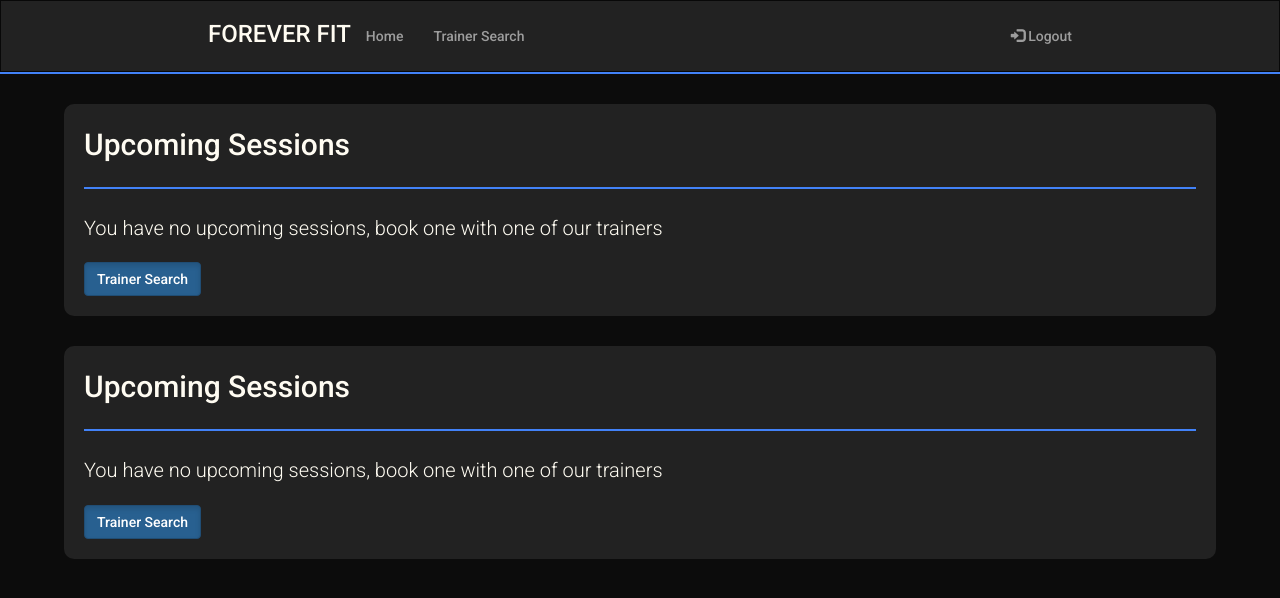
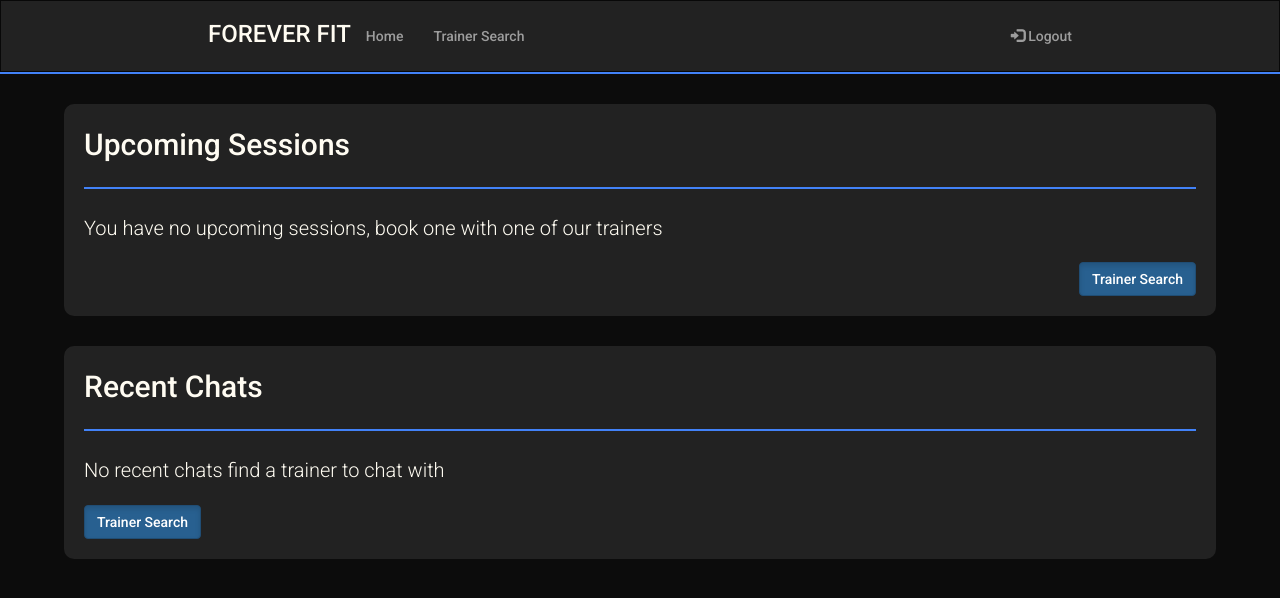
Before and after one commit to a9800/forever-fit, a Flask app: page /Home in a window 1280 px wide. Shown: the top 598 px of the page. Run offline with Flask 2, Linux system fonts and the light colour scheme; a user stored in the database is signed in; data comes from the database, SQL or seed files in the repository; both versions use the stored data as it was after the commit; some libraries are stand-ins or nearby versions.

Commit message:
UI updates

```diff
--- a/routes.py
+++ b/routes.py
@@ -99,7 +99,8 @@ def Login():
 @app.route('/Home')
 #@login_required
 def Home():
-    return render_template('home.html')
+    recent_rooms = get_rooms_by_trainee_id(current_user.username,2)
+    return render_template('home.html',recent_rooms=recent_rooms)
 
 @app.route('/TrainerSearch')
 #@login_required
@@ -142,8 +143,9 @@ def message(data):
     print(data['room_id'])
     message = ChatHistory(message=data['msg'],
                           room=data['room_id'],
-                          fname = get_user(current_user.username).fname,
-                          lname = get_user(current_user.username).lname,
+                          uname = current_user.username,
+                          fname = current_user.fname,
+                          lname = current_user.lname,
                           date_sent=strftime('%b-%d %I:%M%p',localtime()))
     db.session.add(message)
     db.session.commit()
--- a/sql_db.py
+++ b/sql_db.py
@@ -31,6 +31,7 @@ class ChatHistory(UserMixin,db.Model):
     message = db.Column(db.String(500))
     room = db.Column(db.String(500))
     date_sent = db.Column(db.String(50))
+    uname = db.Column(db.String(80),db.ForeignKey('user.username'))
     fname = db.Column(db.String(80),db.ForeignKey('user.fname'))
     lname = db.Column(db.String(80),db.ForeignKey('user.lname'))
 
@@ -66,6 +67,9 @@ def get_room(trainee_uname,trainer_uname):
 def get_rooms_by_trainee_id(uname):
     return UserRooms.query.filter_by(trainee_username = uname).all()
 
+def get_rooms_by_trainee_id(uname,limit):
+    return UserRooms.query.filter_by(trainee_username = uname).limit(limit).all()
+
 def get_chats():
     return ChatHistory.query.all()
 
--- a/static/main.css
+++ b/static/main.css
@@ -4,7 +4,8 @@
   --red: #e54b4b;
   --lightred: #f0c1c1;
   --blue: #4282f8;
-  --grey: #222222
+  --grey: #222222;
+  --lightgrey: #3d3d3d;
 }
 @media (max-width : 871px) {
   .sidebar {
@@ -173,6 +174,9 @@
   display: flex;
   flex-direction: row;
   justify-content: space-evenly;
+}
+.widget{
+  width: 45%;
 }
 }
 body{
@@ -622,4 +626,22 @@ button:hover {
   .chat-btn{
     display: none;
   }
+  .flex-row{
+    display: flex;
+    flex-direction: row;
+    justify-content: space-evenly;
+  }
+
 }
+
+.home-trainer{
+    background-color: var(--lightgrey);
+    border-radius: 5px;
+    padding: 10px 10px 10px 10px;
+    box-shadow: 2px 2px 2px 2px var(--black);
+}
+
+.btn-right{
+  position: relative;
+  float: right;
+}
--- a/templates/home.html
+++ b/templates/home.html
@@ -48,14 +48,30 @@
                     <hr>
                     <div class="small">You have no upcoming sessions, book one with one of our trainers</div>
                     <br>
-                    <a href="/TrainerSearch" class="btn btn-primary active" role="button">Trainer Search</a>
+                    <a href="/TrainerSearch" class="btn btn-primary active btn-right" role="button">Trainer Search</a>
                 </div>
                 <div class="widget">
-                    <div class="big">Upcoming Sessions</div>
+                    <div class="big">Recent Chats</div>
                     <hr>
-                    <div class="small">You have no upcoming sessions, book one with one of our trainers</div>
-                    <br>
-                    <a href="/TrainerSearch" class="btn btn-primary active" role="button">Trainer Search</a>
+                    {% if recent_rooms %}
+                        <div class="flex-row">
+                            {% for rooms in recent_rooms %}
+                                <div class="home-trainer">
+                                    <p class="small">{{rooms.trainer_fname}} {{rooms.trainer_lname}}</p>
+                                    <a href="/chat/{{rooms.trainer_username}}" class="btn btn-primary active btn-right" role="button">
+                                        <svg xmlns="http://www.w3.org/2000/svg" width="16" height="16" fill="white" class="bi bi-chat-left-dots-fill" viewBox="0 0 16 16">
+                                            <path d="M0 2a2 2 0 0 1 2-2h12a2 2 0 0 1 2 2v8a2 2 0 0 1-2 2H4.414a1 1 0 0 0-.707.293L.854 15.146A.5.5 0 0 1 0 14.793V2zm5 4a1 1 0 1 0-2 0 1 1 0 0 0 2 0zm4 0a1 1 0 1 0-2 0 1 1 0 0 0 2 0zm3 1a1 1 0 1 0 0-2 1 1 0 0 0 0 2z"/>
+                                        </svg>
+                                        Message
+                                    </a>
+                                </div>
+                            {% endfor %}
+                        </div>
+                    {% else %}
+                        <div class="small">No recent chats find a trainer to chat with</div>
+                        <br>
+                        <a href="/TrainerSearch" class="btn btn-primary active" role="button">Trainer Search</a>
+                    {%endif%}
                 </div>
             </div>
         </main>
--- a/templates/session.html
+++ b/templates/session.html
@@ -82,7 +82,9 @@
                                 <div class="chat_container">
 
                                     <p>{{msg.fname}} {{msg.lname}}</p>
+
                                     <hr>
+
                                     <p>{{msg.message}}</p>
                                     <span class="time-right">{{msg.date_sent}}</span>
 
```
Also changed, not shown: forever-fit.db.
